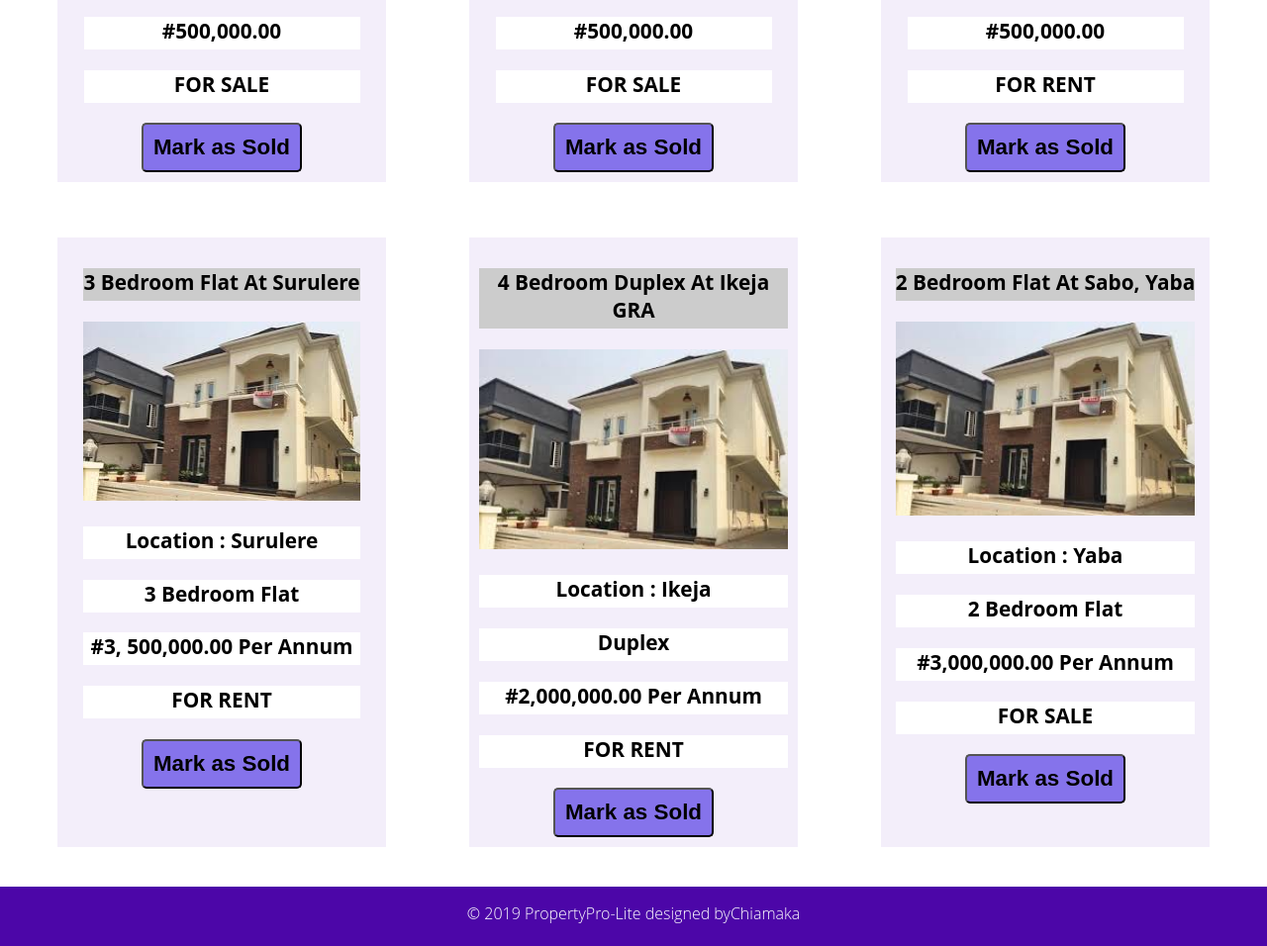
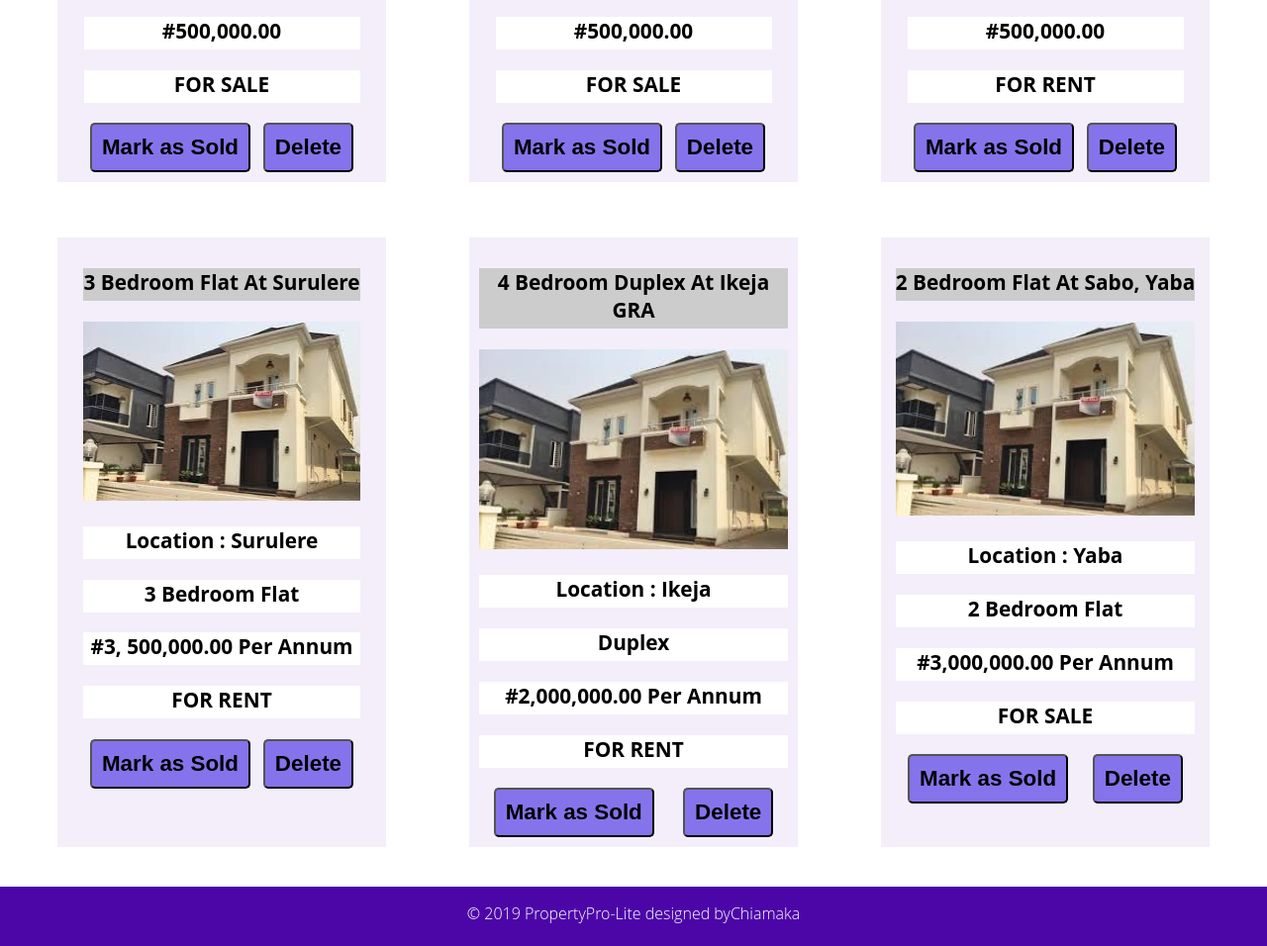
Before and after one commit to ChiamakaObitube/PropertyPro-Lite, a plain HTML site: page UI/agent-ads.html in a window 1280 px wide. Shown: the part 560-1516 px from the top of the page at 99% size. Drawn offline with Linux system fonts and the light colour scheme.

Commit message:
feature(deletePropertyAdvert): user(agent) can delete a property advert - ensure that user(agent) can delete a specific property advert - ensure that the design is simple and attractive to use [Delivers #166712509]

```diff
--- a/UI/agent-ads.html
+++ b/UI/agent-ads.html
@@ -51,6 +51,7 @@
 					<p class="property-details">FOR SALE</p>
 					<div class="menu-button">
 						<button>Mark as Sold</button>
+						<button>Delete</button>
 					</div>
 				</div>
 			</div>
@@ -66,6 +67,7 @@
 					<p class="property-details">FOR SALE</p>
 					<div class="menu-button">
 						    <button>Mark as Sold</button>
+								<button>Delete</button>
 					</div>
 				</div>
 			</div>
@@ -80,6 +82,7 @@
 				<p class="property-details">FOR RENT</p>
 				<div class="menu-button">
 					  <button>Mark as Sold</button>
+						<button>Delete</button>
 					</div>
 				</div>
 			</div>
@@ -93,6 +96,7 @@
 					<p class="property-details">FOR RENT</p>
 					<div class="menu-button">
 						  <button>Mark as Sold</button>
+								<button>Delete</button>
 					</div>
 				</div>
 			</div>
@@ -106,6 +110,7 @@
 					<p class="property-details">FOR RENT</p>
 					<div class="menu-button">
 						  <button>Mark as Sold</button>
+							<button>Delete</button>
 			</div>
 				</div>
 			</div>
@@ -119,6 +124,7 @@
 						<p class="property-details">FOR SALE</p>
 						<div class="menu-button">
 							  <button>Mark as Sold</button>
+								<button>Delete</button>
 					</div>
 				</div>
 			</div>
```
